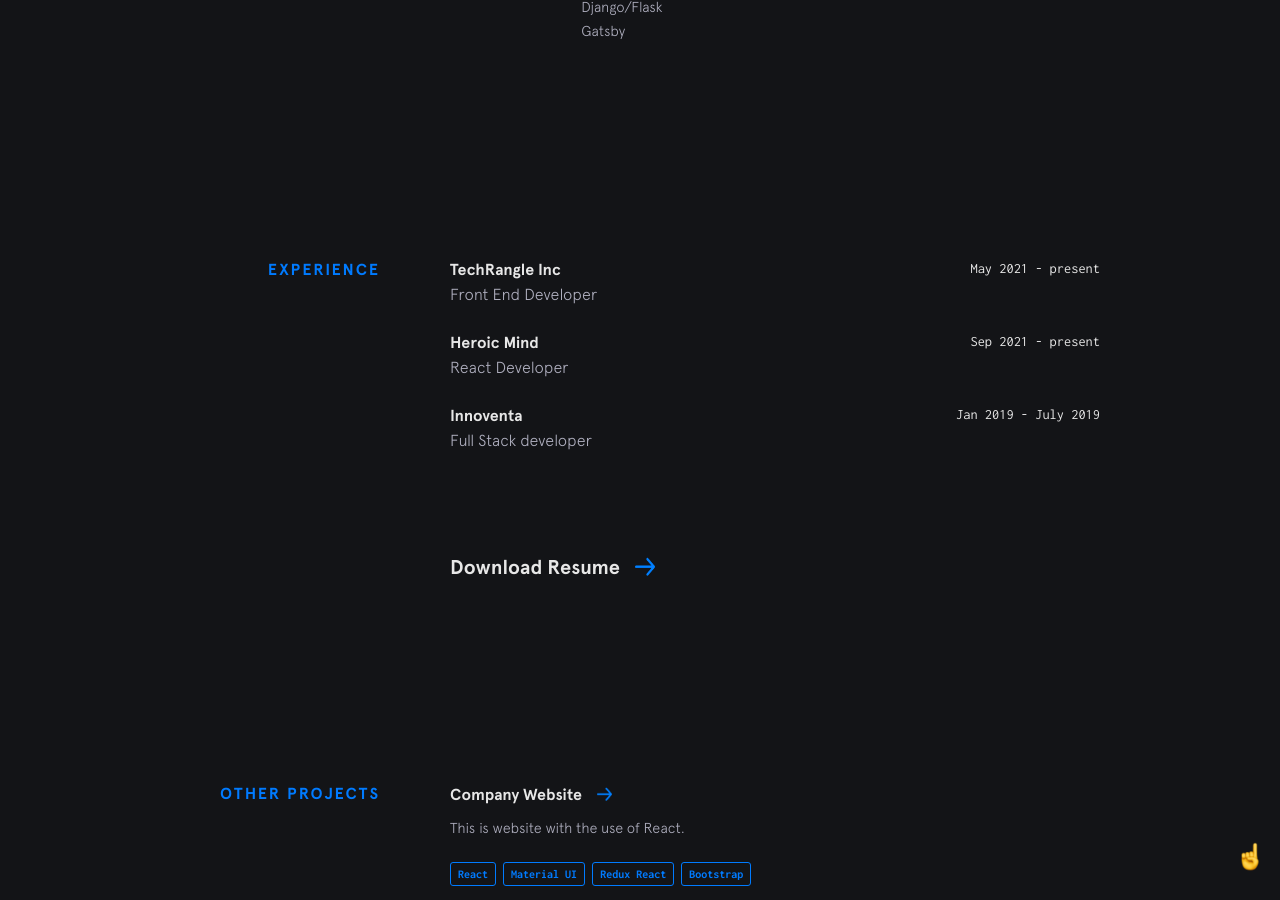
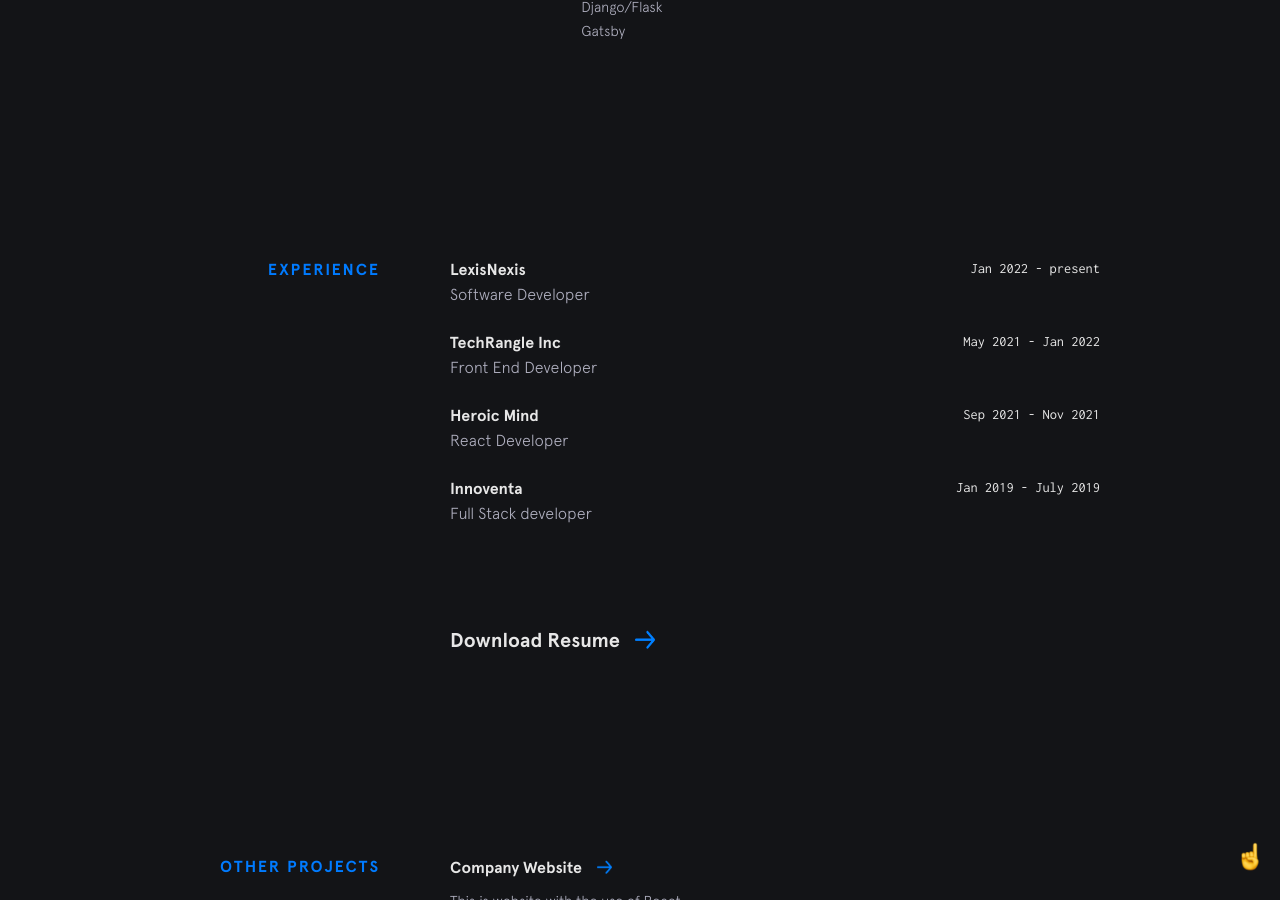
Before and after one commit to aminvishvam/aminvishvam.github.io, a Jekyll site: the page built from index.html, in a window 1280 px wide and 900 px high, scrolled down 1784 px. Built offline with Jekyll 4.4.1, drawn with Linux system fonts in a browser that asks for light colours; nearby versions of some CDN libraries.

Commit message:
experience update

```diff
--- a/_data/experience.yml
+++ b/_data/experience.yml
@@ -1,11 +1,16 @@
+- company: LexisNexis
+  url: https://www.lexisnexis.ca/en-ca/home.page
+  time: Jan 2022 - present
+  position: Software Developer
+
 - company: TechRangle Inc
   url: https://www.techrangle.com/
-  time: May 2021 - present
+  time: May 2021 - Jan 2022
   position: Front End Developer
 
 - company: Heroic Mind
   url: https://heroicminds.live/
-  time: Sep 2021 - present
+  time: Sep 2021 - Nov 2021
   position: React Developer
 
 - company: Innoventa
```
